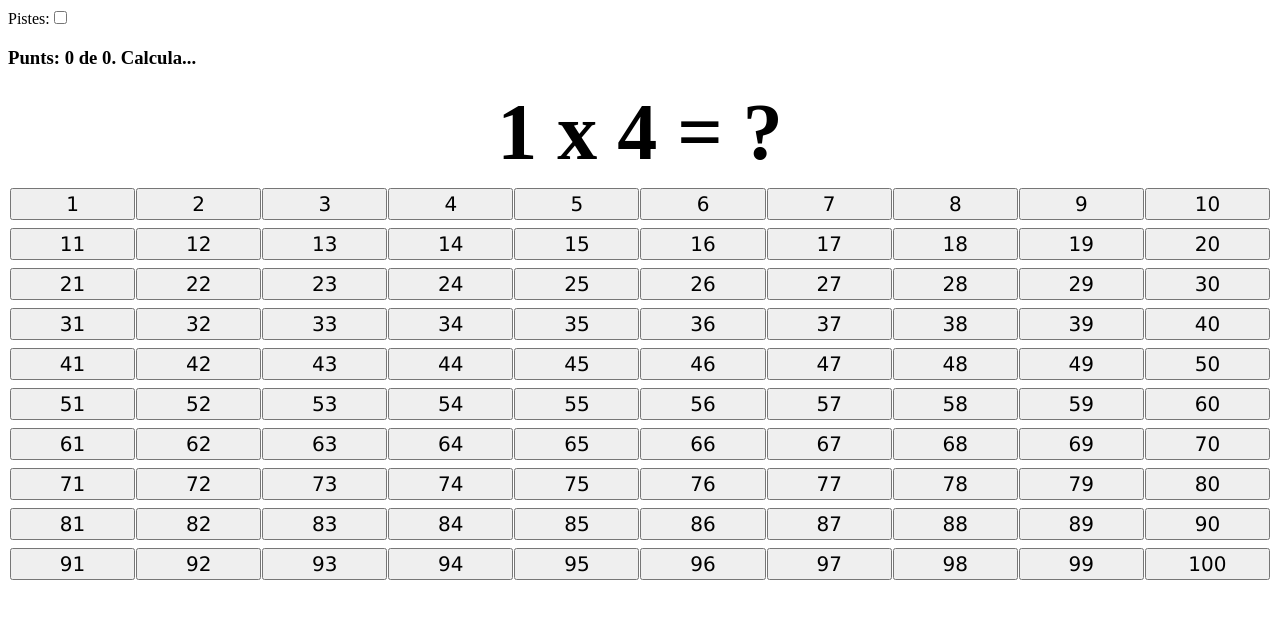
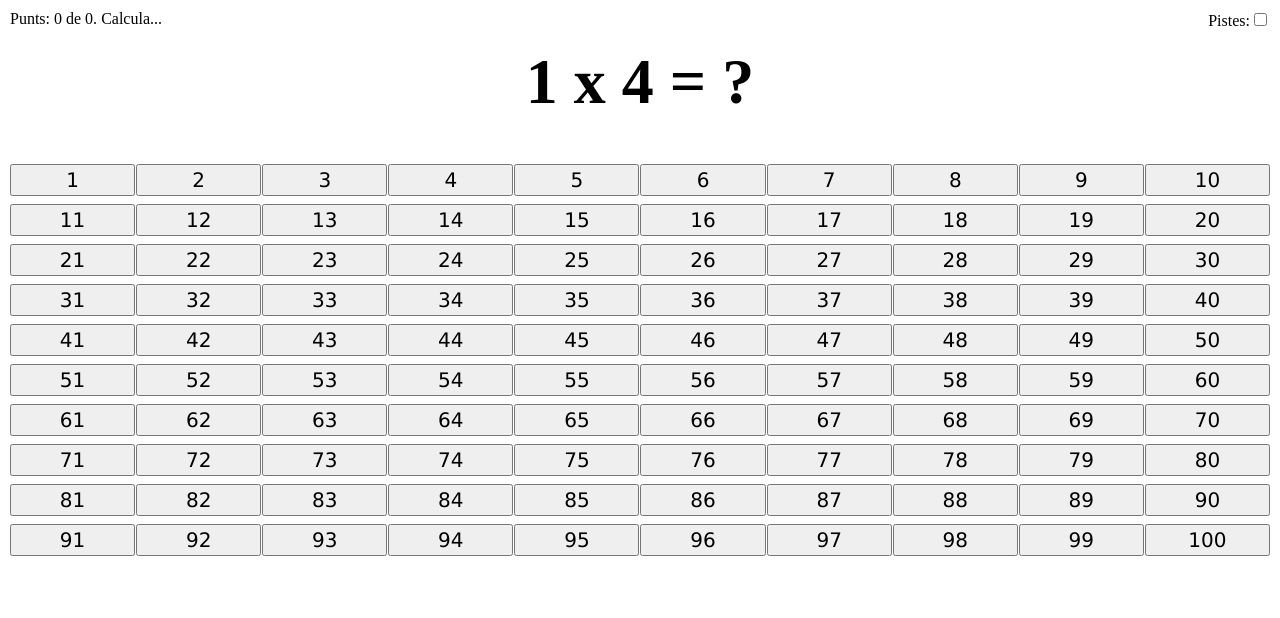
Before and after one commit to ermengolbota/taules, a plain HTML site: page index.html in a window 1280 px wide. Drawn offline with nearby package versions, Linux system fonts and the light colour scheme.

Commit message:
Recolocació de les pistes i els punts, i petits arreglos de mides

```diff
--- a/estils.css
+++ b/estils.css
@@ -5,8 +5,8 @@
 
 #pregunta {
     text-align: center;
-    font-size: 5rem;
-    margin: 10px;
+    font-size: 4rem;
+    margin: 45px 0;
 }
 
 
@@ -34,6 +34,21 @@
 #graella .normal {
     background-color: yellow;
 }
+
+
+#pistes{
+    position: absolute;
+    top: 10px;
+    right: 10px;
+}
+
+#estadistiques {
+    position: absolute;
+    top: 10px;
+    left: 10px;
+    margin: 0;
+}
+
 
 .incorrecte {
     color: red;
--- a/index.html
+++ b/index.html
@@ -19,10 +19,13 @@
 <body>
 
     <div id="app">
-        <label for="pistes">Pistes:</label>
-        <input type="checkbox" id="pistes" v-model="pistes_activades">
+        <div id="pistes">
+            <label for="pistes_input">Pistes:</label>
+            <input type="checkbox" id="pistes_input" name="pistes" v-model="pistes_activades">
+        </div>
 
-        <h3>Punts: {{encerts}} de {{intents}}. <span id="missatge" ref="missatge">{{ message }}</span></h3>
+        <p id="estadistiques">Punts: {{encerts}} de {{intents}}. <span id="missatge" ref="missatge">{{ message }}</span>
+        </p>
         <h1 id="pregunta" :class="{'correcte':correcte}">{{primer}} x {{segon}} = <span
                 ref="resultat">{{resultat}}</span> </h1>
         <div id="graella">
```
